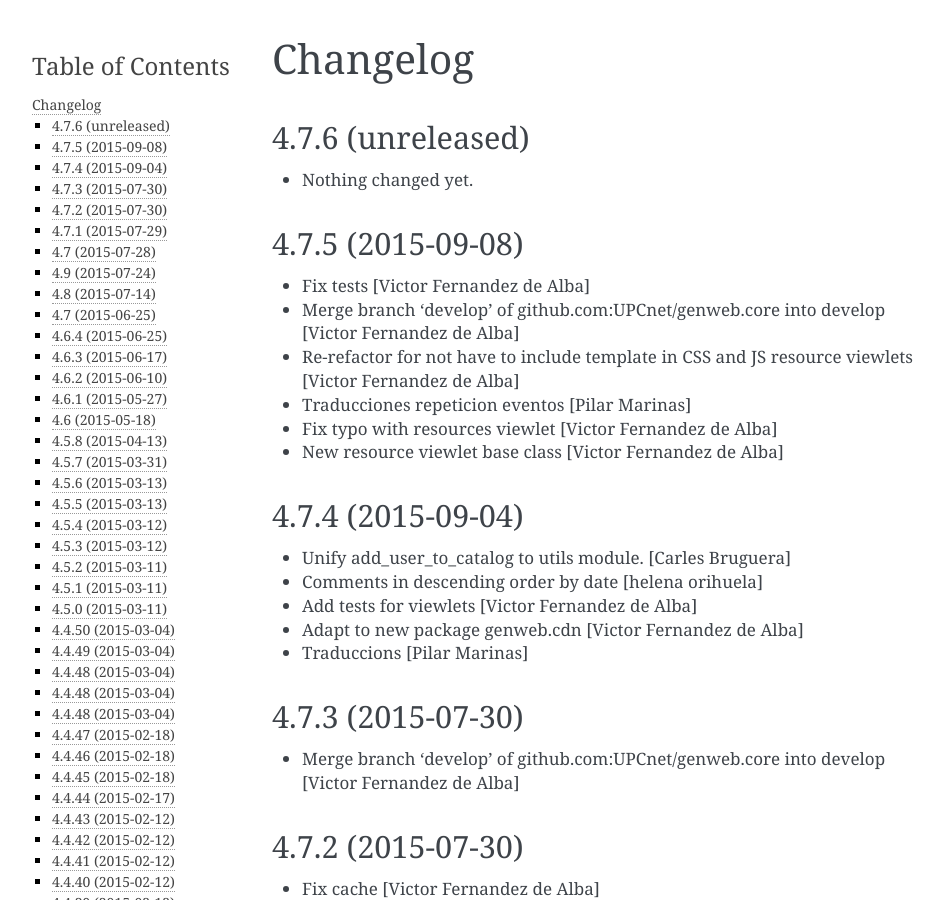
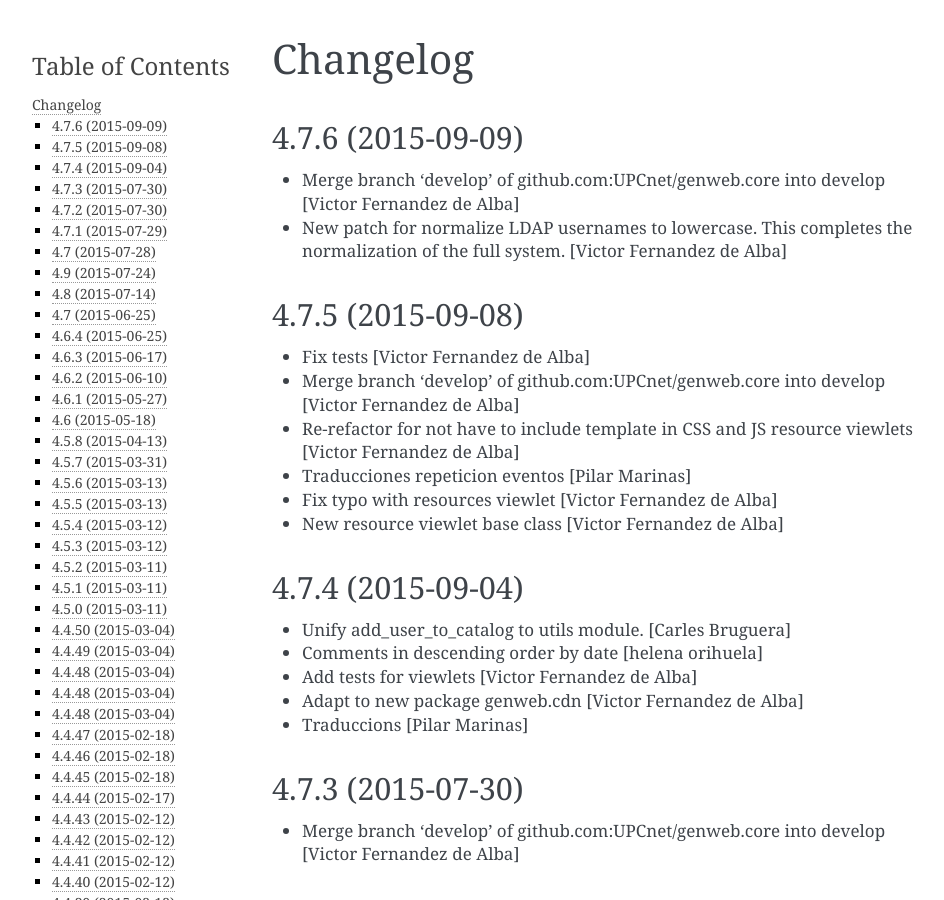
Before and after one commit to UPCnet/genweb.core, a Sphinx documentation site: the page built from docs/HISTORY.rst, in a window 1280 px wide and 900 px high. Shown: the whole window, without its empty margins (148-1092 px from the left). Built offline with Sphinx 7.4.7, drawn with Linux system fonts in a browser that asks for light colours.

Commit message:
Preparing release 4.7.6

```diff
--- a/docs/HISTORY.rst
+++ b/docs/HISTORY.rst
@@ -1,11 +1,11 @@
 Changelog
 =========
 
-4.7.6 (unreleased)
+4.7.6 (2015-09-09)
 ------------------
 
-- Nothing changed yet.
-
+* Merge branch 'develop' of github.com:UPCnet/genweb.core into develop [Victor Fernandez de Alba]
+* New patch for normalize LDAP usernames to lowercase. This completes the normalization of the full system. [Victor Fernandez de Alba]
 
 4.7.5 (2015-09-08)
 ------------------
--- a/setup.py
+++ b/setup.py
@@ -1,7 +1,7 @@
 from setuptools import setup, find_packages
 import os
 
-version = '4.7.6.dev0'
+version = '4.7.6'
 
 README = open('README.rst').read()
 HISTORY = open(os.path.join('docs', 'HISTORY.rst')).read()
```
